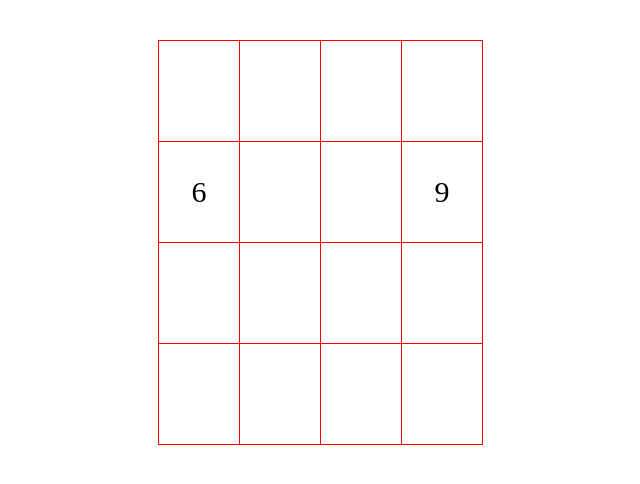
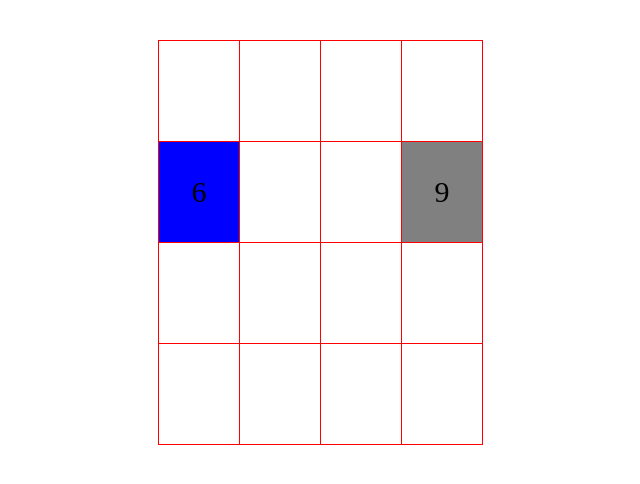
Before and after one commit to polandeme/fmin, a plain HTML site: page base.html in a window 1280 px wide. Shown: the whole page, without its empty margins (282-922 px from the left). Drawn offline with Linux system fonts and the light colour scheme.

Commit message:
add click handle

```diff
--- a/css/base.css
+++ b/css/base.css
@@ -44,3 +44,9 @@ li {
     height: 100px;
     font-size: 30px;
 }
+.has-num {
+	background: gray;
+}
+.right-cell {
+	background: blue;
+}
--- a/js/base.js
+++ b/js/base.js
@@ -33,8 +33,7 @@ function getRandomNum(base) {
 	}
 }
 
-initCell(16);
-insertNum();
+//往初始化cell中插入数字
 function insertNum() {
 	var index_one = Math.floor(Math.random() * 16);
 	var index_two = Math.floor(Math.random() * 16);
@@ -42,10 +41,35 @@ function insertNum() {
 		index_two = Math.floor(Math.random() * 16);
 	}
 	var randomNum = getRandomNum();
-	$('.cell-item').eq(index_one).html('<span>' + randomNum.num_one + '</span>');
-	$('.cell-item').eq(index_two).html('<span>' + randomNum.num_two + '</span>');
+	var num_one = randomNum.num_one;
+	var num_two = randomNum.num_two;
+
+	//(num_two = [num_one, num_one = num_two][0]) swap two num
+	(num_one > num_two) ? (num_two = [num_one, num_one = num_two][0]) : null;
+
+	$('.cell-item').eq(index_one)
+				   .addClass('has-num right-cell')
+				   .html('<span>' + num_one + '</span>');
+
+	$('.cell-item').eq(index_two)
+	               .addClass('has-num wrong-cell')
+	               .html('<span>' + num_two + '</span>');
 }
 
+// 点击监听
+function handelClick() {
+	$('body').on('click', '.right-cell', function() {
+		console.log('is right');
+	});
+	$('body').on('click', '.cell-item:not(.right-cell)', function() {
+		console.log('is wrong');
+	})
+}
+
+initCell(16);
+insertNum();
+
+handelClick();
 /**
  * 1. 多个对象push进去
  * 2. 增加attr, 点击后改变当前attr,获取新的attr.
```
